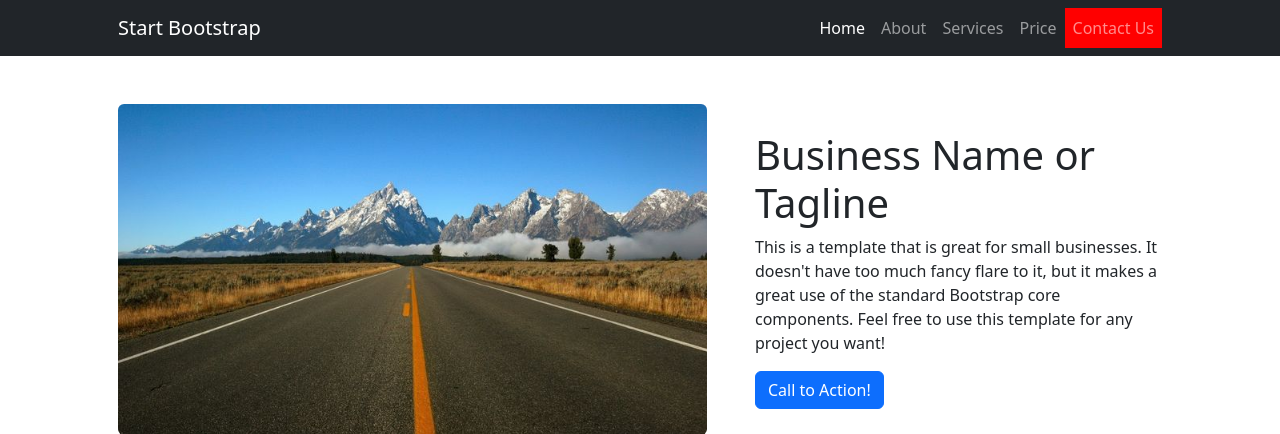
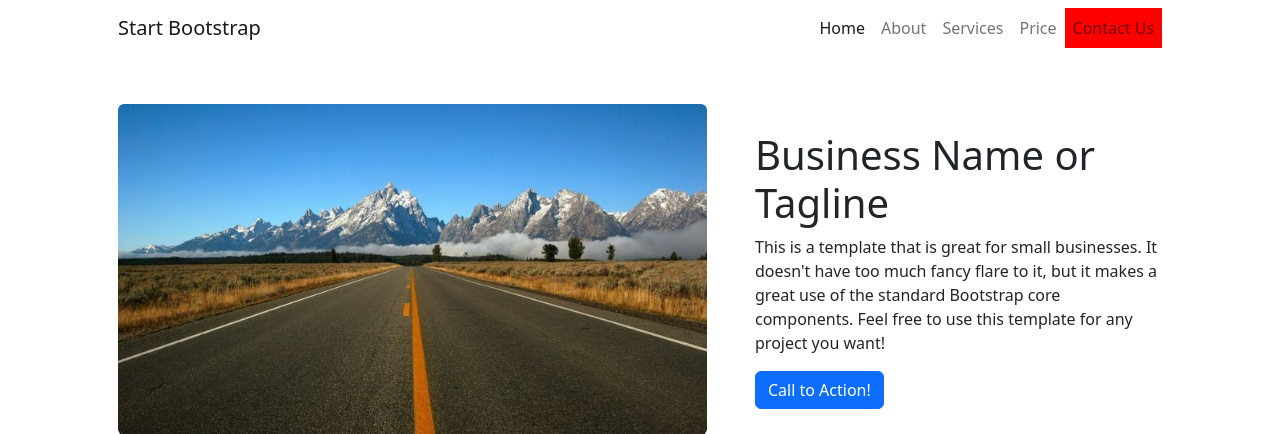
Before and after one commit to hokae/CARWASH, a PHP site: page /views/home.php in a window 1280 px wide. Shown: the top 434 px of the page. Run offline with PHP 8.4, Linux system fonts and the light colour scheme.

Commit message:
55th commit

```diff
--- a/views/nav/header.php
+++ b/views/nav/header.php
@@ -13,7 +13,7 @@
     </head>
     <body>
         <!-- Responsive navbar-->
-        <nav class="navbar navbar-expand-lg navbar-dark bg-dark">
+        <nav class="navbar navbar-expand-lg ">
             <div class="container px-5">
                 <a class="navbar-brand" href="#!">Start Bootstrap</a>
                 <button class="navbar-toggler" type="button" data-bs-toggle="collapse" data-bs-target="#navbarSupportedContent" aria-controls="navbarSupportedContent" aria-expanded="false" aria-label="Toggle navigation"><span class="navbar-toggler-icon"></span></button>
```
